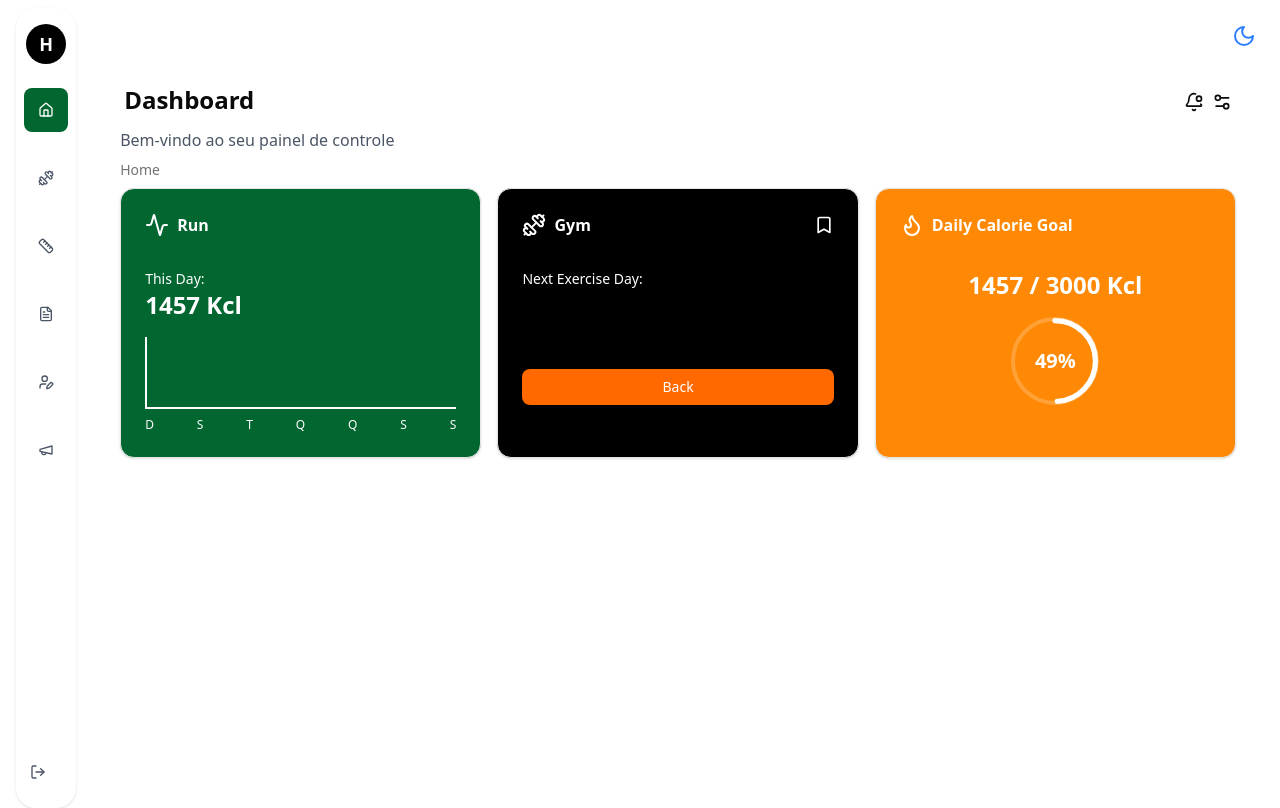
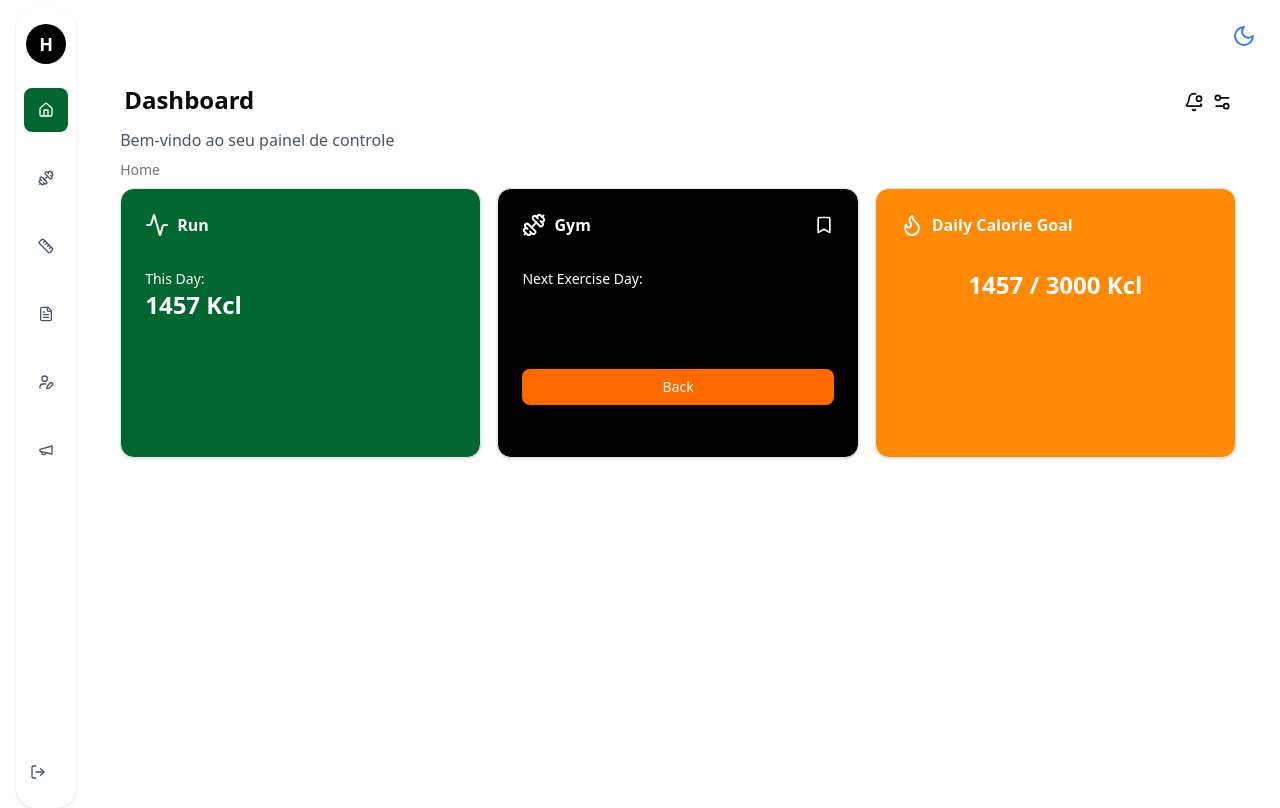
Before and after one commit to Hermeson69/NutriSaas, a React (Vite) app: page / in a window 1280 px wide. Built offline with nearby package versions, Linux system fonts and the light colour scheme.

Commit message:
feat: only card not information in fitness components not have a moc

```diff
--- a/src/components/fitness-metrics.tsx
+++ b/src/components/fitness-metrics.tsx
@@ -34,26 +34,26 @@ export function FitnessMetrics({ className }: MetricsCardProps) {
               <p className="text-2xl font-bold">{caloriesBurned} Kcl</p>
             </div>
 
-            {/* Simple line graph */}
+
+
             <div className="h-24 relative">
               <div className="absolute inset-0 flex items-end justify-between">
 
               </div>
 
-              {/* X-axis */}
-              <div className="absolute bottom-0 left-0 right-0 flex justify-between">
+
+              {/* <div className="absolute bottom-0 left-1 right-2 flex justify-between">
                 {days.map((day, index) => (
                   <div key={index} className="text-xs">
                     {day}
                   </div>
                 ))}
-              </div>
+              </div> */}
 
-              {/* Y-axis */}
-              <div className="absolute left-0 top-0 bottom-6 w-[2px] bg-white" />
 
-              {/* X-axis line */}
-              <div className="absolute left-0 right-0 bottom-6 h-[2px] bg-white" />
+              {/* <div className="absolute left-0 top-0 bottom-6 w-[2px] bg-white" />
+
+              <div className="absolute left-0 right-0 bottom-6 h-[2px] bg-white" /> */}
             </div>
           </div>
         </CardContent>
@@ -93,11 +93,11 @@ export function FitnessMetrics({ className }: MetricsCardProps) {
           </div>
 
           <div className="relative h-22 w-22">
-            {/* Background circle */}
-            <div className="absolute inset-0 rounded-full border-4 border-white/20" />
 
-            {/* Progress circle */}
-            <svg className="absolute inset-0 h-full w-full" viewBox="0 0 100 100">
+            {/* <div className="absolute inset-0 rounded-full border-4 border-white/20" /> */}
+
+
+            {/* <svg className="absolute inset-0 h-full w-full" viewBox="0 0 100 100">
               <circle
                 cx="50"
                 cy="50"
@@ -113,10 +113,10 @@ export function FitnessMetrics({ className }: MetricsCardProps) {
               />
             </svg>
 
-            {/* Percentage text */}
-            <div className="absolute inset-0 flex items-center justify-center">
+             */}
+            {/* <div className="absolute inset-0 flex items-center justify-center">
               <p className="text-xl font-bold">{caloriePercentage}%</p>
-            </div>
+            </div> */}
           </div>
         </CardContent>
       </Card>
--- a/src/components/theme-toggle.tsx
+++ b/src/components/theme-toggle.tsx
@@ -13,7 +13,7 @@ export function ThemeToggle({ className, size = "md" }: ThemeToggleProps) {
   const { theme, setTheme } = useTheme()
   const isDark = theme === "dark"
 
-  // Define sizes for the icons
+
   const sizeMap = {
     sm: "h-4 w-4",
     md: "h-6 w-6",
```
